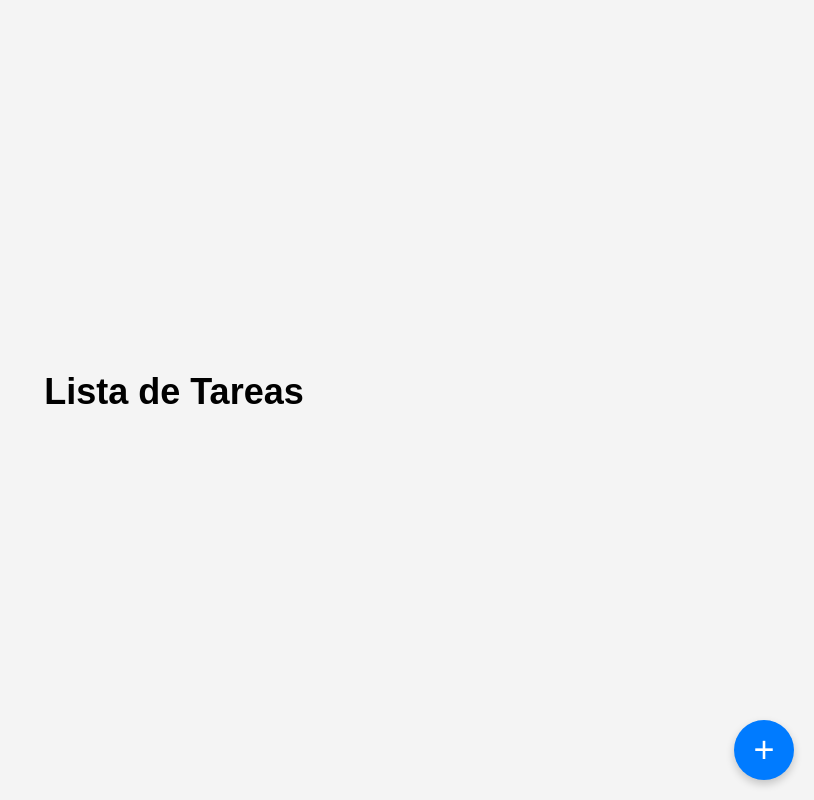
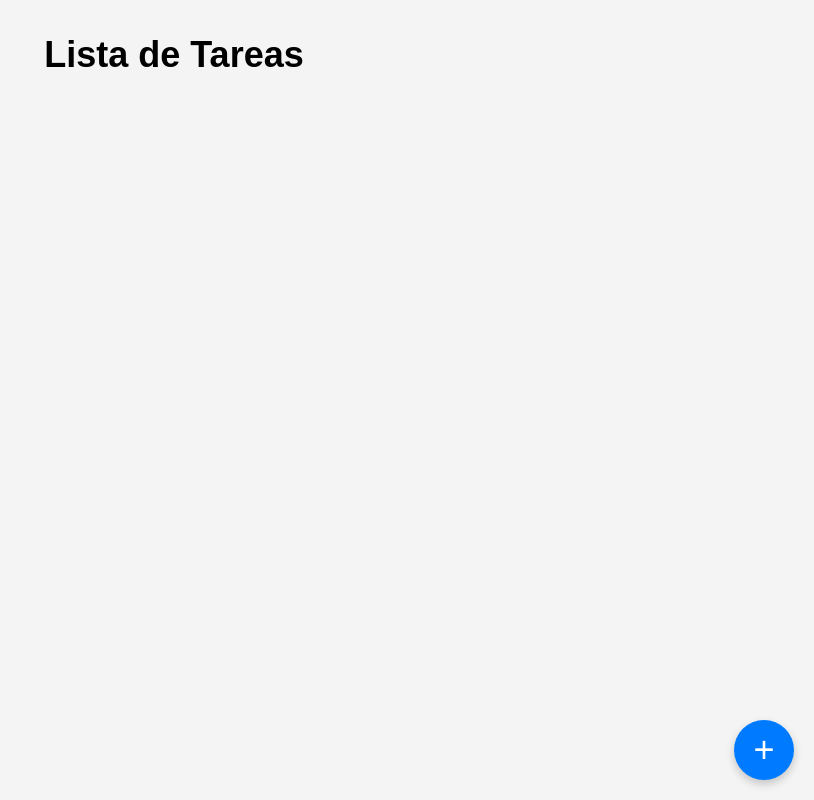
Before and after one commit to CrisMedellin/To-Dojo, a React (Create React App) app: page / in a window 1280 px wide. Shown: the whole page, without its empty margins (466-1280 px from the left). Built offline with nearby package versions, Linux system fonts and the light colour scheme.

Commit message:
Mejora en Scroll, Disposición, Validar Titulo y Descripción.

```diff
--- a/src/App.css
+++ b/src/App.css
@@ -8,23 +8,50 @@ body {
   display: flex;
   flex-direction: column;
   align-items: center;
-  justify-content: center;
+  justify-content: flex-start;
   height: 100vh;
   background-color: #f4f4f4;
 }
 
-/* Título centrado */
+/* Título centrado y fijo */
 .title {
   text-align: center;
   font-size: 36px;
   margin-bottom: 20px;
+  position: fixed;
+  top: 0;
+  left: 0;
+  right: 0;
+  background-color: #f4f4f4;
+  z-index: 10;
+  padding: 10px 0;
 }
 
 /* Lista de tareas */
 .task-list {
-  width: 80%;
-  max-width: 800px;
-  margin-top: 20px;
+  width: 80%; /* Ancho completo */
+  margin-top: 80px; /* Espacio para el título */
+  padding: 20px; /* Espacio a los lados*/
+  overflow-y: auto; /* Scroll vertical */
+  max-height: 70vh; /* Altura máxima de la lista */
+}
+
+/* Personalizar la barra de desplazamiento (para WebKit) */
+.task-list::-webkit-scrollbar {
+  width: 8px; /* Ancho de la barra */
+}
+
+.task-list::-webkit-scrollbar-thumb {
+  background-color: #007bff; /* Color del "pulgar" de la barra */
+  border-radius: 10px; /* Bordes redondeados */
+}
+
+.task-list::-webkit-scrollbar-thumb:hover {
+  background-color: #0056b3; /* Color del "pulgar" al pasar el ratón */
+}
+
+.task-list::-webkit-scrollbar-track {
+  background: #f0f0f0; /* Color de la pista de la barra */
 }
 
 .task-card {
```
